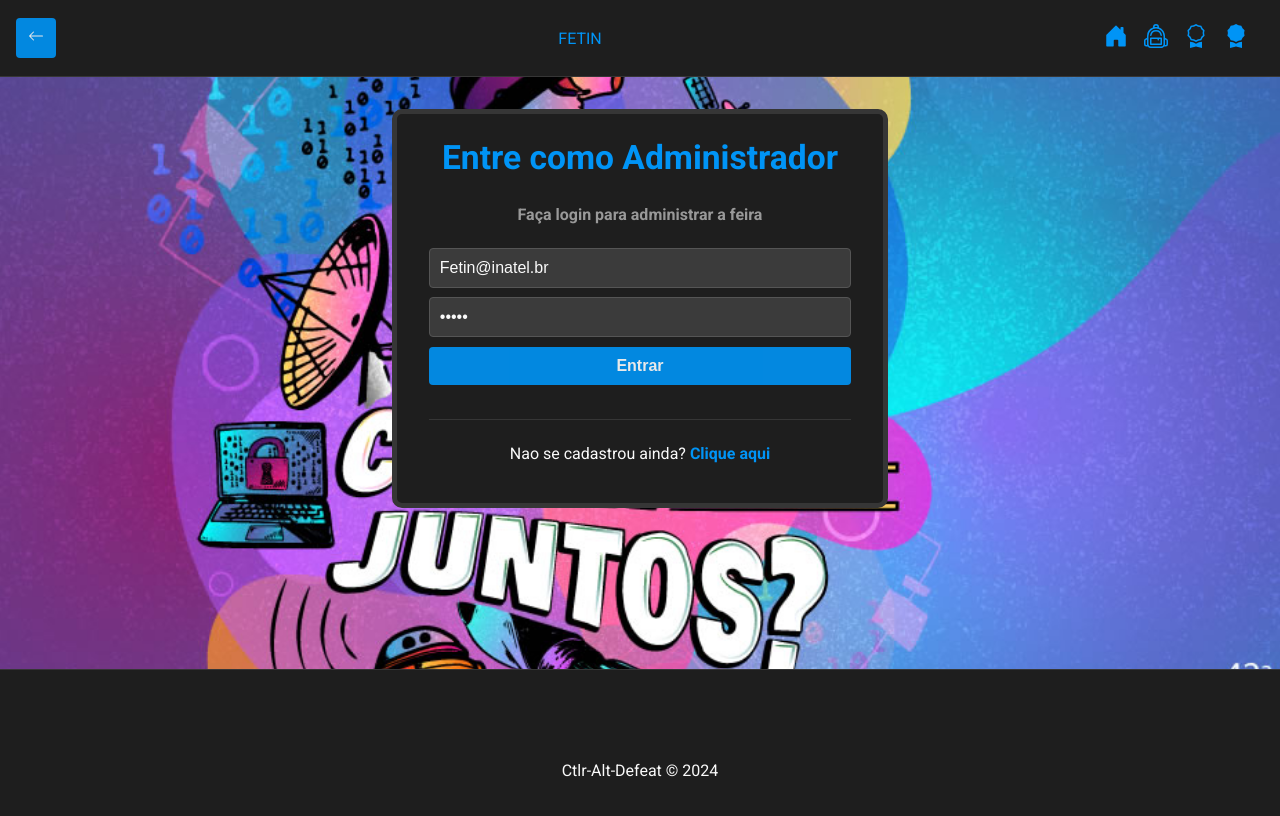
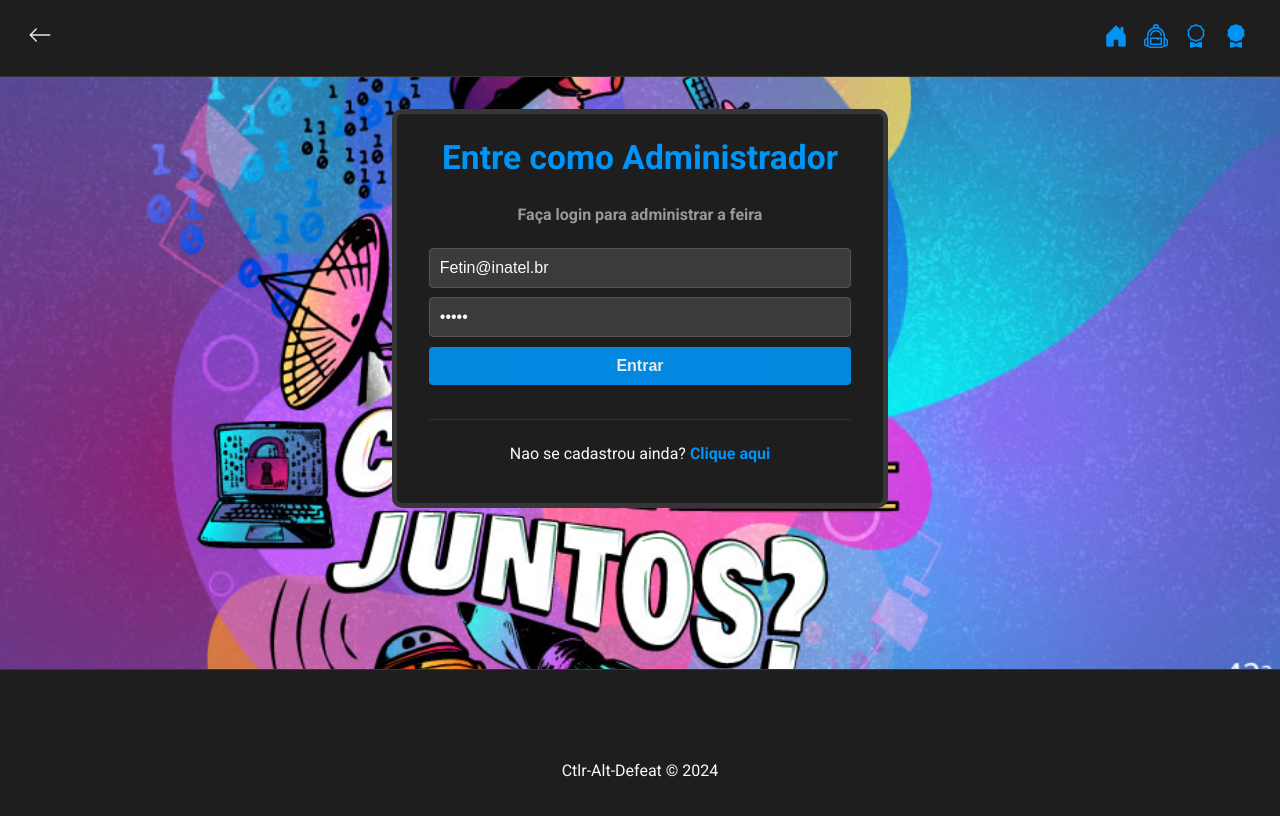
Before and after one commit to S204-Inatel-2024-1/Front_Ctrl-Alt-Defeat, a React (Create React App) app in the folder front_ctrl-alt-defeat/: page /LoginAdm in a window 1280 px wide. Shown: the top 816 px of the page. Built offline with nearby package versions, Linux system fonts and the light colour scheme.

Commit message:
Arrumando bug de voltar para uma pagina de login

```diff
--- a/front_ctrl-alt-defeat/src/components/Navbar.css
+++ b/front_ctrl-alt-defeat/src/components/Navbar.css
@@ -51,3 +51,11 @@
   font-size: 1.5em;
   color: #0094f6;
 }
+
+#nav .back-button {
+  background: none;
+  border: none;
+  font-size: 24px;
+  cursor: pointer;
+  color: inherit;
+}
--- a/front_ctrl-alt-defeat/src/components/Navbar.js
+++ b/front_ctrl-alt-defeat/src/components/Navbar.js
@@ -26,9 +26,9 @@ const Navbar = () => {
       <button onClick={goBack} className="back-button">
         <BsArrowLeft />
       </button>
-      <Link to="/">
+      {/* <Link to="/">
         FETIN
-      </Link>
+      </Link> */}
       <ul id='nav-links'>
         {!auth ? (
           <>
--- a/front_ctrl-alt-defeat/src/components/Navegacao.js
+++ b/front_ctrl-alt-defeat/src/components/Navegacao.js
@@ -1,5 +1,7 @@
 import React, { createContext, useContext, useEffect, useRef } from 'react';
 import { useNavigate, useLocation } from 'react-router-dom';
+import { logout, reset } from '../slices/authSlice';
+import { useDispatch } from 'react-redux';
 
 const NavigationContext = createContext();
 
@@ -7,17 +9,38 @@ export const NavigationProvider = ({ children }) => {
     const navigate = useNavigate();
     const location = useLocation();
     const historyRef = useRef([]);
+    const dispatch = useDispatch();
 
     useEffect(() => {
         historyRef.current.push(location.pathname);
     }, [location]);
 
+    const handleLogout = () => {
+        dispatch(logout());
+        dispatch(reset());
+        navigate('/');
+    };
+
     const goBack = () => {
         if (historyRef.current.length > 1) {
-      historyRef.current.pop();
             const previousPath = historyRef.current.pop();
+            const nextPath = historyRef.current[historyRef.current.length - 1];
+
+            // Regex for profile pages
+            const profileRegex = /\/Profile(Aluno|Orientador|Adm)\/.*/;
+            // Regex for login pages
+            const loginRegex = /\/(?:Login|login)(Aluno|Orientador|Adm)$/;
+
+            if (profileRegex.test(previousPath) && loginRegex.test(nextPath)) {
+                // console.log("AAAAAAAAAAAAAAAAAA", previousPath)
+                handleLogout();
+            } else {
+                const previousPath = historyRef.current.pop();
+                // console.log("BBBBBBBBBBBBBBBBBB", previousPath)
                 navigate(previousPath);
+            }
         } else {
+            // console.log("CCCCCCCCCCCCCCCCCCCCCCCC")
             navigate('/');
         }
     };
```
Lines whose indentation alone changed are shown as unchanged.
